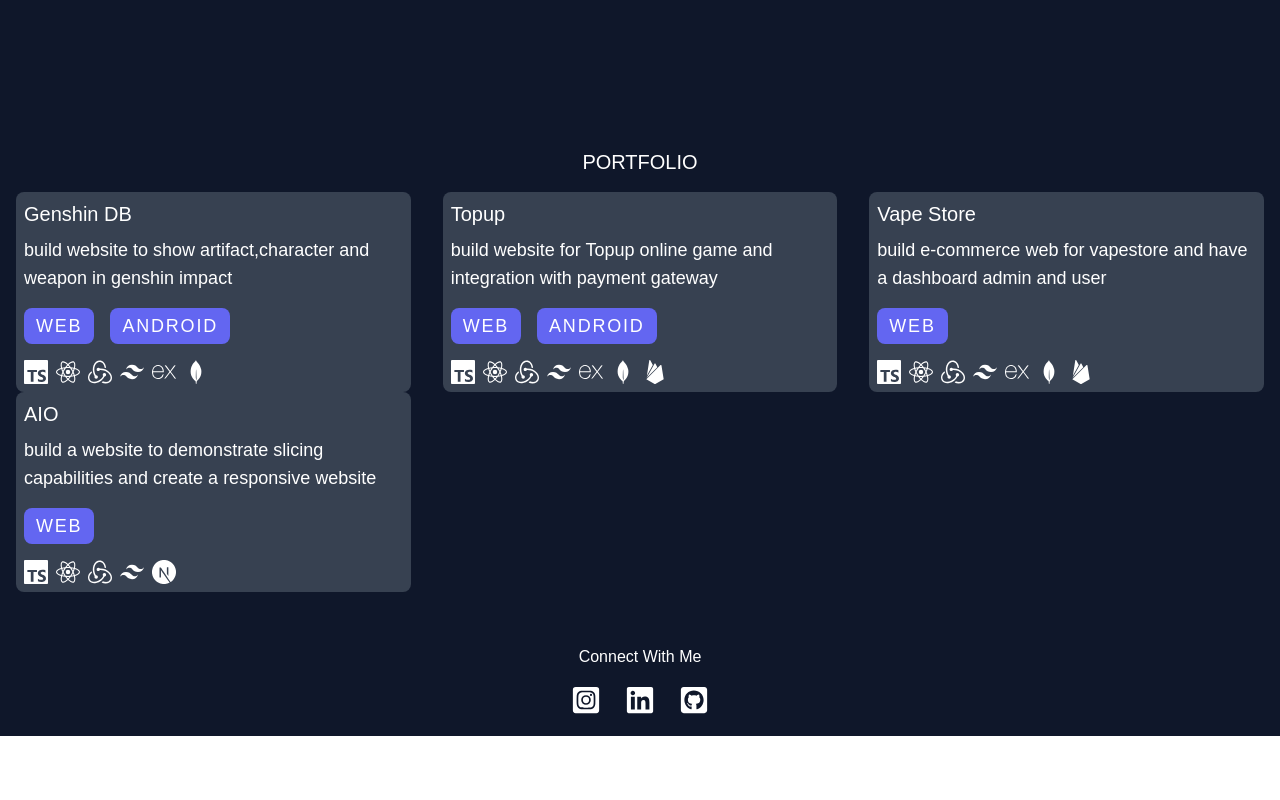
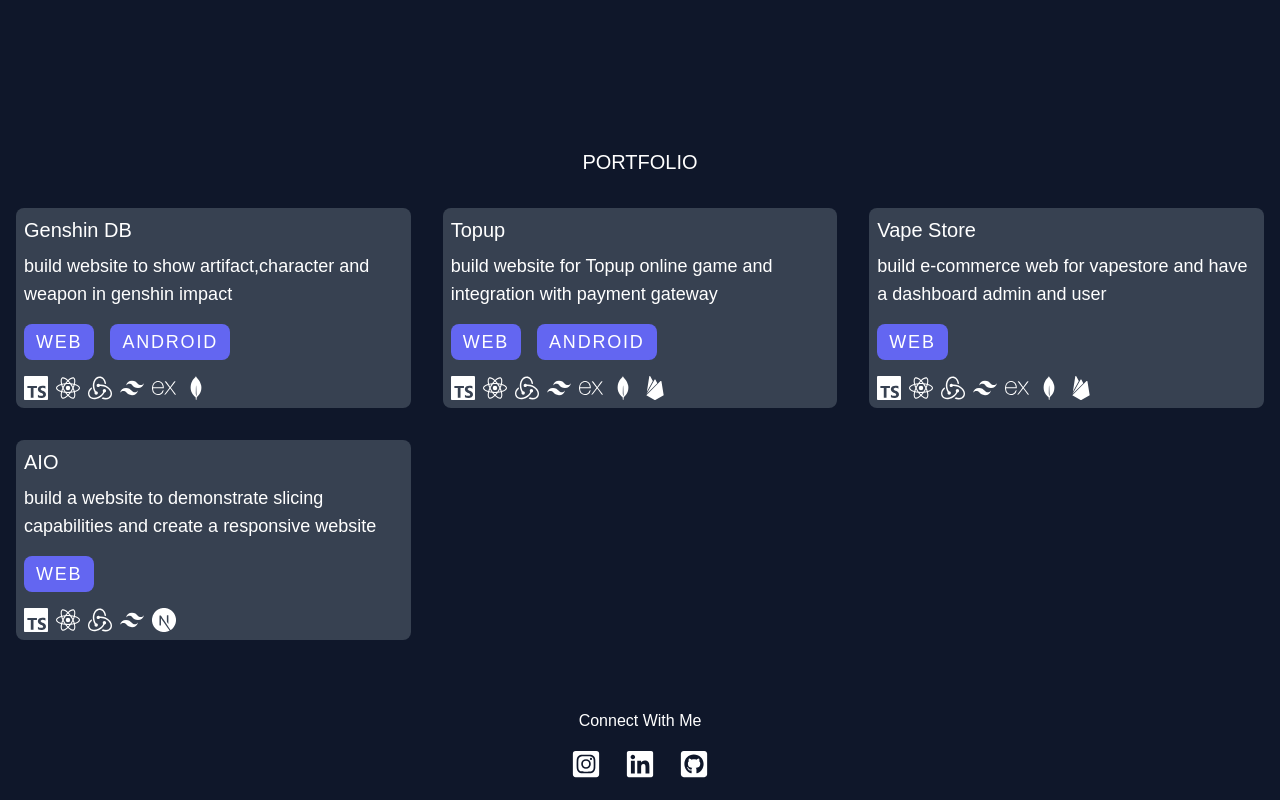
Before and after one commit to xxaexa/portfolio, a React (Vite) app: page / in a window 1280 px wide. Shown: the part 868-1668 px from the top of the page. Before the commit the page ends 1604 px from the top, so only its background shows below. Built offline with nearby package versions, Linux system fonts and the light colour scheme; a web font is replaced by a local one.

Commit message:
fix style

```diff
--- a/src/components/contents/Portfolios.tsx
+++ b/src/components/contents/Portfolios.tsx
@@ -13,7 +13,7 @@ const Portfolios = (props: PortfoliosProps) => {
       <h2 className="mb-4 lg:mt-0 text-center medium-text">PORTFOLIO</h2>
       <div className="grid grid-cols-1 md:grid-cols-3">
         {portfolios.map((portfolio, index) => (
-          <div key={index}>
+          <div key={index} className="my-4">
             <Portfolio {...portfolio} dark={props.dark} />
           </div>
         ))}
```
